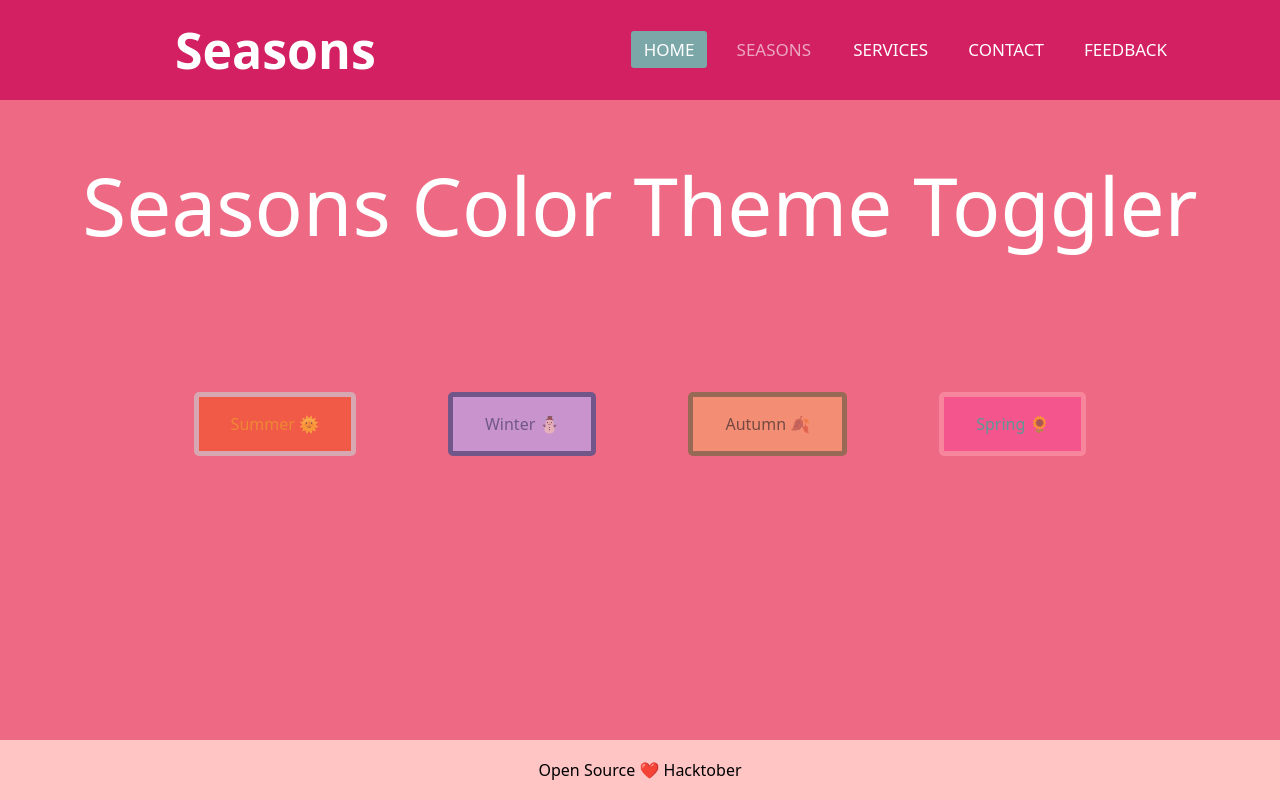
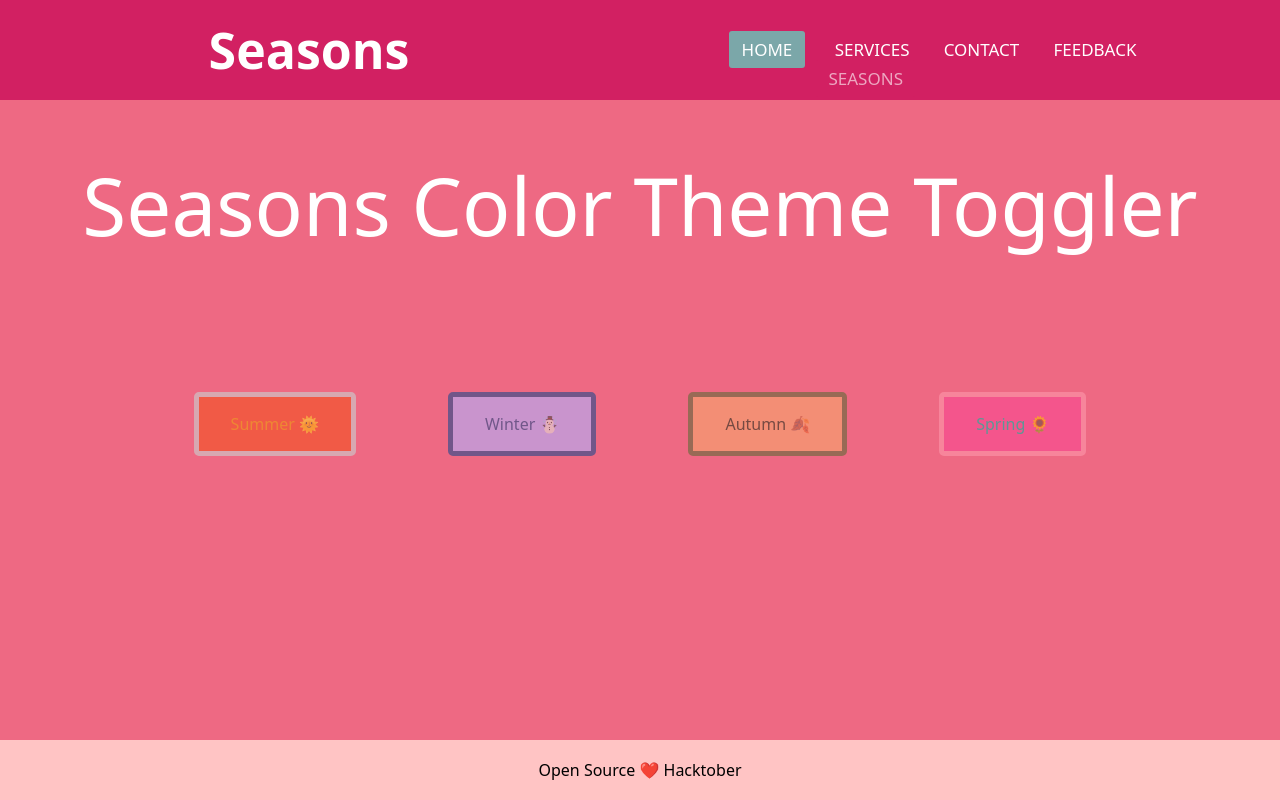
Before and after one commit to shamilkeheliya/Hacktoberfest-22, a plain HTML site: page index.html in a window 1280 px wide. Drawn offline with Linux system fonts and the light colour scheme.

Commit message:
Update index.css

```diff
--- a/index.css
+++ b/index.css
@@ -4,7 +4,7 @@
   box-sizing: border-box;
   font-family: system-ui, -apple-system, BlinkMacSystemFont, "Segoe UI", Roboto,
     Oxygen, Ubuntu, Cantarell, "Open Sans", "Helvetica Neue", sans-serif;
-  transition: background-color, 0.8s;
+  transition: background-color, 0.5s;
 }
 
 
@@ -19,7 +19,7 @@ nav{
 label.logo{
   color: white;
   font-size: 50px;
-  line-height: 80px;
+  line-height: 120px;
   padding: 0 100px;
   font-weight: bold;
 }
@@ -29,8 +29,8 @@ nav ul{
 }
 nav ul li{
   display: inline-block;
-  line-height: 80px;
-  margin: 0 5px;
+  line-height: 120px;
+  margin: 0 2px;
 }
 nav ul li a{
   color: white;
@@ -45,7 +45,7 @@ a.active,a:hover{
   transition: .5s;
 }
 .checkbtn{
-  font-size: 30px;
+  font-size: 50px;
   color: white;
   float: right;
   line-height: 80px;
@@ -77,7 +77,7 @@ a.active,a:hover{
     top: 80px;
     left: -100%;
     text-align: center;
-    transition: all .5s;
+    transition:  .5s;
   }
   nav ul li{
     display: block;
@@ -113,8 +113,8 @@ a.active,a:hover{
 }
 
 .dropdown {
-  position: relative;
-  display: inline-block;
+  position: absolute;
+  display: flex;
 }
 
 .dropdown-content {
```
